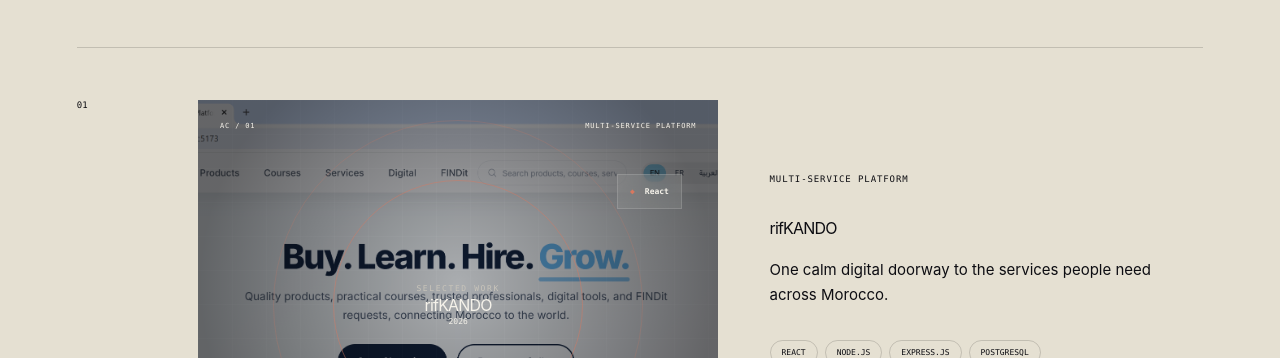
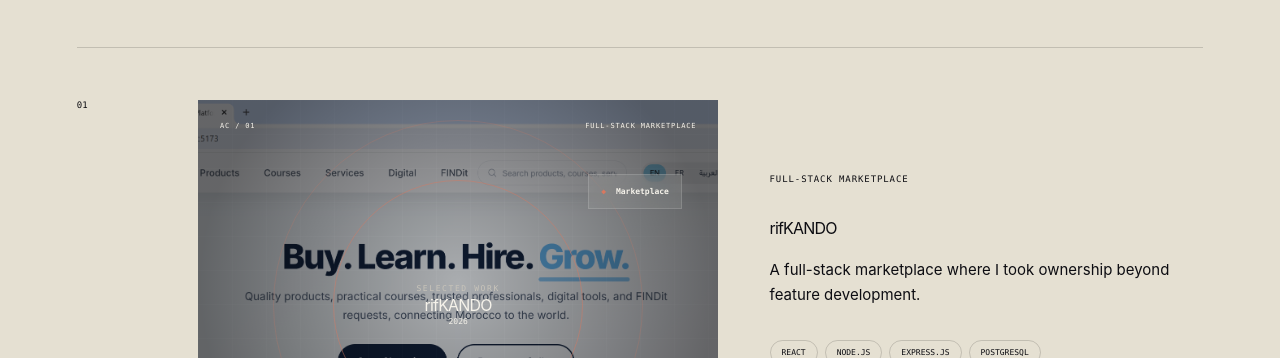
Before and after one commit to Choukti01/Portfolio1, a React (Vite) app: page / in a window 1280 px wide. Shown: the part 1100-1458 px from the top of the page. Built offline with nearby package versions, Linux system fonts and the light colour scheme.

Commit message:
Use real rifKANDO case study details

```diff
--- a/app/page.tsx
+++ b/app/page.tsx
@@ -36,25 +36,25 @@
 const projects: Project[] = [
   {
     title: "rifKANDO",
-    label: "Multi-service platform",
+    label: "Full-stack marketplace",
     year: "2026",
     status: "In development",
-    summary: "One calm digital doorway to the services people need across Morocco.",
-    challenge: "Turn a wide and complex service ecosystem into an experience that feels immediate, familiar and trustworthy.",
-    outcome: "A modular platform architecture, a clear service-discovery journey and a visual language designed to grow without losing coherence.",
+    summary: "A full-stack marketplace where I took ownership beyond feature development.",
+    challenge: "Built React experiences, Node.js APIs, authentication, marketplace workflows, COD and commission logic, plus multilingual RTL support.",
+    outcome: "Performed a security and production-readiness review, fixing authorization, payment callback, upload, privacy, validation, session and financial-integrity risks.",
     stack: ["React", "Node.js", "Express.js", "PostgreSQL"],
     link: "https://www.rifkando.com",
     tone: "coral",
     cover: asset("/images/projects/rifkando/rifKANDOHomePage.png"),
     screens: [
-      { name: "Home page", note: "A focused entry point for every essential service.", image: asset("/images/projects/rifkando/rifKANDOHomePage.png") },
-      { name: "Products", note: "Trust, clarity and next steps in one composed view.", image: asset("/images/projects/rifkando/rifKANDOproducts.png") },
-      { name: "Request flow", note: "A frictionless path from intent to action." },
+      { name: "Home page", note: "A React marketplace experience designed around a clear, trustworthy entry point.", image: asset("/images/projects/rifkando/rifKANDOHomePage.png") },
+      { name: "Products", note: "Marketplace workflows, COD and commission logic connected to a practical buying experience.", image: asset("/images/projects/rifkando/rifKANDOproducts.png") },
+      { name: "Trusted operations", note: "Multilingual RTL support, secure sessions and production-ready marketplace behaviour." },
     ],
     journey: [
-      { step: "01", title: "Map the ecosystem", copy: "Grouped services around real user intent rather than internal categories." },
-      { step: "02", title: "Build for trust", copy: "Made status, expectations and provider context visible at each decision." },
-      { step: "03", title: "Design to scale", copy: "Created reusable patterns so new services can join without fragmenting the experience." },
+      { step: "01", title: "Build the marketplace", copy: "Took ownership of the React experiences, Node.js APIs, authentication and marketplace workflows." },
+      { step: "02", title: "Protect user trust", copy: "Reviewed and fixed authorization, payment callback, upload, privacy, validation, session and financial-integrity risks." },
+      { step: "03", title: "Prepare for production", copy: "Added CI quality gates, automated tests, operational logging, feature flags and PostgreSQL migration preparation." },
     ],
   },
   {
@@ -144,7 +144,7 @@
       <div className="visual-orbit orbit-two" />
       <div className="visual-core"><small>Selected work</small><strong>{project.title}</strong><span>{project.year}</span></div>
       <div className="visual-panel panel-a"><i /><i /><i /><b>{project.screens[0].name}</b></div>
-      <div className="visual-panel panel-b"><span>◆</span><b>{project.stack[0]}</b></div>
+      <div className="visual-panel panel-b"><span>◆</span><b>{project.title === "rifKANDO" ? "Marketplace" : project.stack[0]}</b></div>
       <div className="visual-grid" />
     </div>
   );
```
